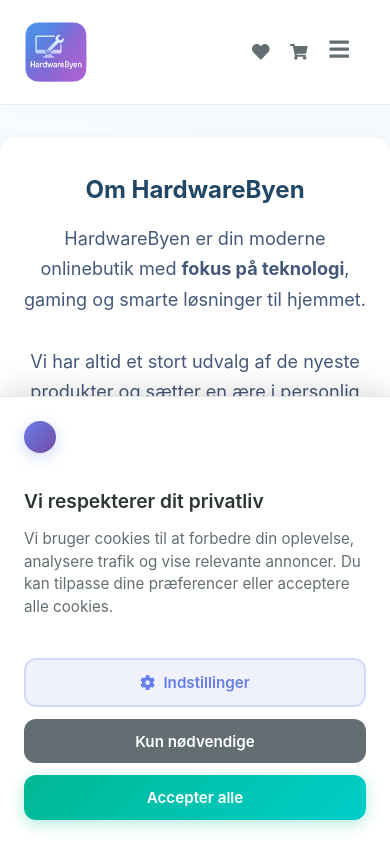
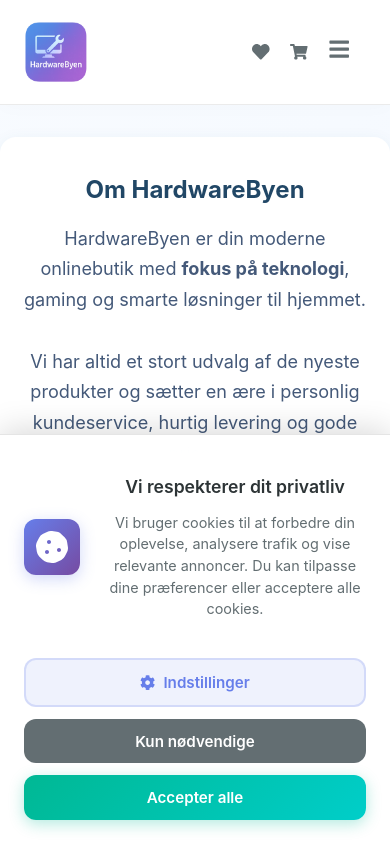
Before and after one commit to mikkelschmidt97/webshop-projekt, a React (Vite) app: page /webshop-projekt/om-os in a window 390 px wide. Shown: the top 844 px of the page. Built offline with nearby package versions, Linux system fonts and the light colour scheme.

Commit message:
Cookie Icon Changed
Updated the cookie icon to fit mobile view and be visible in front of the background

```diff
--- a/src/components/CookieBanner.jsx
+++ b/src/components/CookieBanner.jsx
@@ -71,7 +71,9 @@
       <div className={styles.banner}>
         <div className={styles.bannerContent}>
           <div className={styles.bannerLeft}>
-            <FaCookie className={styles.cookieIcon} />
+            <div className={styles.iconWrapper}>
+              <FaCookie className={styles.cookieIcon} />
+            </div>
             <div className={styles.textContent}>
               <h3>Vi respekterer dit privatliv</h3>
               <p>
--- a/src/components/CookieBanner.module.css
+++ b/src/components/CookieBanner.module.css
@@ -39,13 +39,21 @@
   flex: 1;
 }
 
-.cookieIcon {
-  color: white;
-  font-size: 1.5rem;
+.iconWrapper {
   background: linear-gradient(135deg, #667eea 0%, #764ba2 100%);
   padding: 1rem;
-  border-radius: 16px;
+  border-radius: 20px;
   box-shadow: 0 4px 15px rgba(102, 126, 234, 0.3);
+  display: inline-flex;
+  align-items: center;
+  justify-content: center;
+}
+
+.cookieIcon {
+  font-size: 3rem;
+  color: white;
+  z-index: 2;
+  position: relative;
 }
 
 .textContent h3 {
@@ -369,13 +377,29 @@
     text-align: center;
   }
 
+  .iconWrapper {
+    padding: 0.75rem;
+    border-radius: 12px;
+  }
+
+  .cookieIcon {
+    font-size: 2rem;
+  }
+
   .bannerLeft {
-    flex-direction: column;
-    align-items: flex-start;
-    gap: 1rem;
+    align-items: center;
+    width: 100%;
+  }
+
+  .textContent {
+    text-align: center;
+  }
+
+  .textContent h3 {
+    font-size: 1.1rem;
   }
 
   .textContent p {
-    max-width: 100%;
+    font-size: 0.9rem;
   }
 }
```
